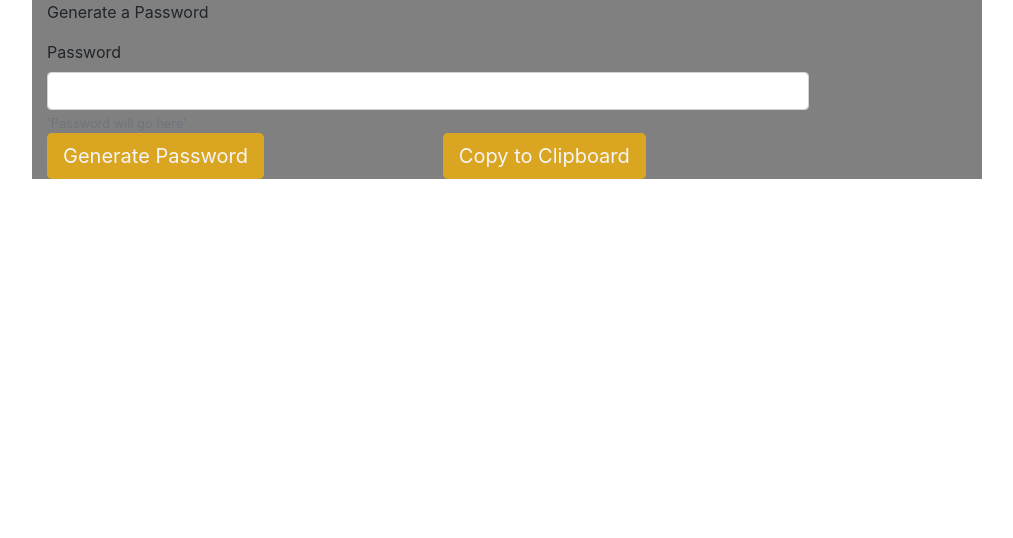
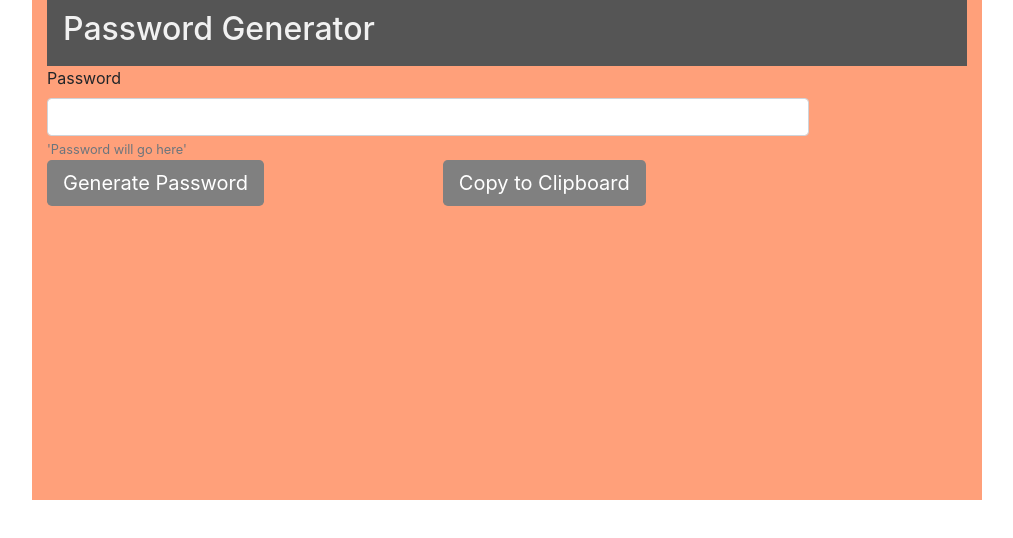
Before and after one commit to seibert-gm90/homeworkthree, a plain HTML site: page index.html in a window 1280 px wide. Shown: the whole page, without its empty margins (133-1146 px from the left). Drawn offline with nearby package versions, Linux system fonts and the light colour scheme.

Commit message:
changes to styling, added header and changed some colors

```diff
--- a/index.html
+++ b/index.html
@@ -15,14 +15,9 @@
 
 <body>
     <div class="container">
-        <div class="row">
-            <div class="col-lg-12">
-                <p>
-                    Generate a Password
-                </p>
-            </div>
-        </div>
-
+            <div class="header" id="myHeader">
+                    <h2>Password Generator</h2>
+                  </div>
         <div class="row">
             <div class="col-lg-10 col-sm-12">
                 <label for="inputPassword5">Password</label>
--- a/style.css
+++ b/style.css
@@ -1,19 +1,25 @@
+.header {
+    padding: 10px 16px;
+    background: #555;
+    color: #f1f1f1;
+}
 .container {
     border-color: goldenrod;
     border: 10px;
-    background-color: grey;
+    background-color: lightsalmon;
     width: 950px;
+    height: 500px;
 
 }
 
 .generatePassword {
-    background: goldenrod;
-    color: whitesmoke;
+    background: grey;
+    color: white;
     border: 3px;
 }
 
 .copyPassword {
-    background: goldenrod;
-    color: whitesmoke;
+    background: grey;
+    color: white;
     border: 3px;
 }
```
